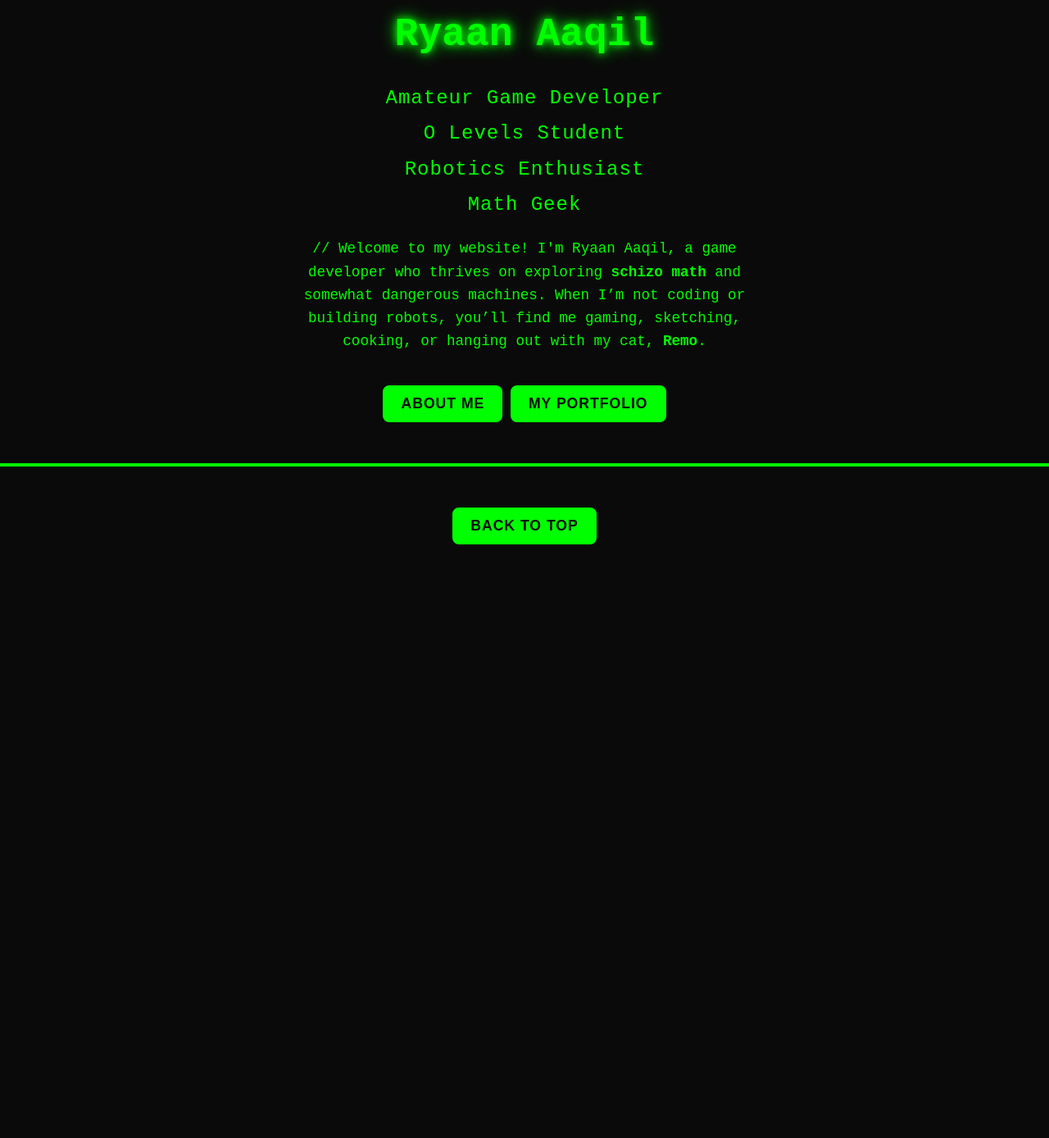
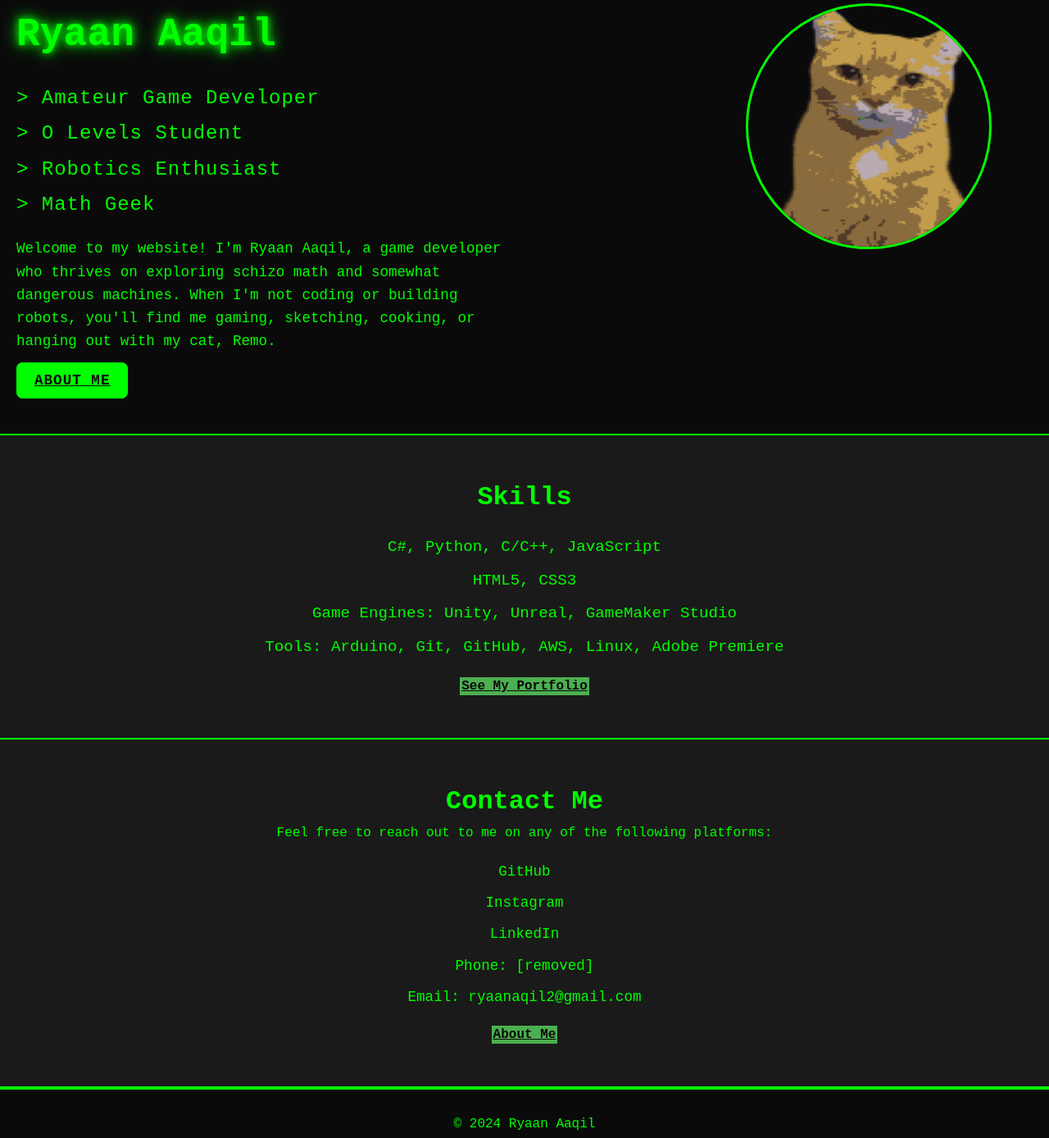
Before and after one commit to UltimaCodes/Portfolio, a plain HTML site: page index.html in a window 1280 px wide. Shown: the part 46-1434 px from the top of the page at 82% size. Before the commit the page ends 800 px from the top, so only its background shows below. Drawn offline with Linux system fonts and the light colour scheme.

Commit message:
added stuff

```diff
--- a/index.html
+++ b/index.html
@@ -3,33 +3,57 @@
 <head>
   <meta charset="UTF-8">
   <meta name="viewport" content="width=device-width, initial-scale=1.0">
-  <title>Ryaan Aaqil</title>
+  <title>Ryaan Aaqil's Portfolio</title>
   <link rel="stylesheet" href="styles.css">
+  <script src="script.js" defer></script>
 </head>
 <body>
-  <header class="header">
+  <!-- Header -->
+  <div class="header">
     <div class="intro">
       <h1>Ryaan Aaqil</h1>
       <ul class="roles">
-        <li>Amateur Game Developer</li>
-        <li>O Levels Student</li>
-        <li>Robotics Enthusiast</li>
-        <li>Math Geek</li>
+        <li>> Amateur Game Developer</li>
+        <li>> O Levels Student</li>
+        <li>> Robotics Enthusiast</li>
+        <li>> Math Geek</li>
       </ul>
-      <p>
-        // Welcome to my website! I'm Ryaan Aaqil, a game developer who thrives on exploring
-        <strong>schizo math</strong> and somewhat dangerous machines. When I’m not coding or
-        building robots, you’ll find me gaming, sketching, cooking, or hanging out with my cat, <strong>Remo</strong>.
-      </p>
-      <button class="btn"><a href="about.html">About Me</a></button>
-      <button class="btn"><a href="portfolio.html">My Portfolio</a></button>
+      <p>Welcome to my website! I'm Ryaan Aaqil, a game developer who thrives on exploring schizo math and somewhat dangerous machines. When I'm not coding or building robots, you'll find me gaming, sketching, cooking, or hanging out with my cat, Remo.</p>
+      <a href="#about" class="btn">About Me</a>
     </div>
-  </header>
+    <div class="intro-image">
+      <img src="/images/remoMain.png" alt="Remo" class="remo-image">
+    </div>
+  </div>
+
+  <!-- Skills Section -->
+  <div class="skills-section">
+    <h2>Skills</h2>
+    <ul class="skills-list">
+      <li>C#, Python, C/C++, JavaScript</li>
+      <li>HTML5, CSS3</li>
+      <li>Game Engines: Unity, Unreal, GameMaker Studio</li>
+      <li>Tools: Arduino, Git, GitHub, AWS, Linux, Adobe Premiere</li>
+    </ul>
+    <a href="portfolio.html" class="btn">See My Portfolio</a>
+  </div>
+
+  <!-- Contact Me Section -->
+  <div class="contact-section">
+    <h2>Contact Me</h2>
+    <p>Feel free to reach out to me on any of the following platforms:</p>
+    <ul class="contact-list">
+      <li><a href="https://github.com/UltimaCodes" target="_blank">GitHub</a></li>
+      <li><a href="https://www.instagram.com/not_ryaan_/" target="_blank">Instagram</a></li>
+      <li><a href="https://www.linkedin.com/in/ryaan-aqil-a51b73237/" target="_blank">LinkedIn</a></li>
+      <li>Phone: [removed]</li>
+      <li>Email: ryaanaqil2@gmail.com</li>
+    </ul>
+    <a href="#about" class="btn">About Me</a>
+  </div>
 
   <footer>
-    <button class="btn"><a href="about.html">Back to Top</a></button>
+    <p>&copy; 2024 Ryaan Aaqil</p>
   </footer>
-
-  <script src="script.js"></script>
 </body>
 </html>
--- a/styles.css
+++ b/styles.css
@@ -16,9 +16,14 @@ body {
 
 /* Header */
 .header {
+  display: flex;
   padding: 50px 20px;
   border-bottom: 2px solid #00ff00;
   color: #00ff00;
+}
+.intro {
+  flex: 1;
+  text-align: left;
 }
 .intro h1 {
   font-size: 3em;
@@ -38,7 +43,7 @@ body {
   margin: 20px auto;
   font-size: 1.1em;
 }
-.btn {
+.intro .btn {
   background-color: #00ff00;
   border: 2px solid #00ff00;
   color: #0a0a0a;
@@ -52,94 +57,91 @@ body {
   border-radius: 8px;
   font-weight: 600;
 }
-.btn:hover {
+.intro .btn:hover {
   background-color: #0a0a0a;
   color: #00ff00;
   border-color: #00ff00;
   transform: scale(1.05);
 }
-.btn a {
-  color: inherit;
-  text-decoration: none;
+.intro-image {
+  flex: 1;
+  text-align: right;
+  padding-right: 50px;
+}
+.remo-image {
+  width: 300px;
+  height: 300px;
+  border-radius: 50%;
+  border: 3px solid #00ff00;
 }
 
-/* About Section */
-.about-section {
+/* Skills Section */
+.skills-section {
   padding: 50px;
   background-color: #1a1a1a;
   border-bottom: 2px solid #00ff00;
 }
-.about-content {
-  display: flex;
-  justify-content: center;
-  align-items: center;
-  flex-wrap: wrap;
+.skills-section h2 {
+  font-size: 2em;
+  color: #00ff00;
 }
-.about-image {
-  width: 200px;
-  height: 200px;
-  border-radius: 50%;
-  margin-right: 30px;
-  border: 3px solid #00ff00;
+.skills-list {
+  list-style: none;
+  margin: 20px 0;
+  font-size: 1.2em;
 }
-.about-text h3 {
-  font-size: 1.5em;
-  margin: 10px 0;
+.skills-list li {
+  margin-bottom: 10px;
 }
-.about-text ul {
+.skills-section .btn {
+  background-color: #4CAF50;
+  color: #0a0a0a;
+  border: 2px solid #4CAF50;
+  font-weight: bold;
+  transition: background-color 0.3s, color 0.3s, border-color 0.3s;
+}
+.skills-section .btn:hover {
+  background-color: #0a0a0a;
+  color: #4CAF50;
+  border-color: #4CAF50;
+}
+
+/* Contact Section */
+.contact-section {
+  padding: 50px;
+  background-color: #1a1a1a;
+  border-bottom: 2px solid #00ff00;
+}
+.contact-section h2 {
+  font-size: 2em;
+  color: #00ff00;
+}
+.contact-list {
   list-style: none;
   margin: 20px 0;
   font-size: 1.1em;
 }
-.about-text ul li {
+.contact-list li {
   margin-bottom: 10px;
 }
-
-/* Portfolio Page */
-.portfolio-section {
-  padding: 50px;
-  background-color: #1a1a1a;
-  border-bottom: 2px solid #00ff00;
+.contact-list a {
+  color: #00ff00;
+  text-decoration: none;
 }
-.portfolio-categories {
-  display: grid;
-  grid-template-columns: repeat(auto-fit, minmax(250px, 1fr));
-  gap: 30px;
+.contact-list a:hover {
+  color: #4CAF50;
 }
-.category {
-  background-color: #2a2a2a;
-  border: 1px solid #00ff00;
-  padding: 20px;
-  border-radius: 10px;
-  transition: background-color 0.3s;
-}
-.category:hover {
-  background-color: #00ff00;
+.contact-section .btn {
+  background-color: #4CAF50;
   color: #0a0a0a;
-}
-.category h3 {
-  font-size: 1.5em;
-  margin-bottom: 15px;
-}
-.category p {
-  font-size: 1.1em;
-  margin-bottom: 15px;
-}
-.category button {
-  background-color: transparent;
-  border: 2px solid #00ff00;
-  color: #00ff00;
-  padding: 10px 20px;
-  font-size: 1.1em;
-  border-radius: 5px;
-  cursor: pointer;
-  text-transform: uppercase;
+  border: 2px solid #4CAF50;
+  font-weight: bold;
   transition: background-color 0.3s, color 0.3s, border-color 0.3s;
 }
-.category button:hover {
-  background-color: #00ff00;
-  color: #0a0a0a;
-  border-color: #00ff00;
+.contact-section .btn:hover {
+  background-color: #0a0a0a;
+  color: #4CAF50;
+  border-color: #4CAF50;
 }
 
 /* Footer */
```
Also changed, not shown: images/aaqil.png (added), images/pxArt.png (added), images/pxart1.png (added), images/pxart2.png (added), images/remoMain.png (added).
